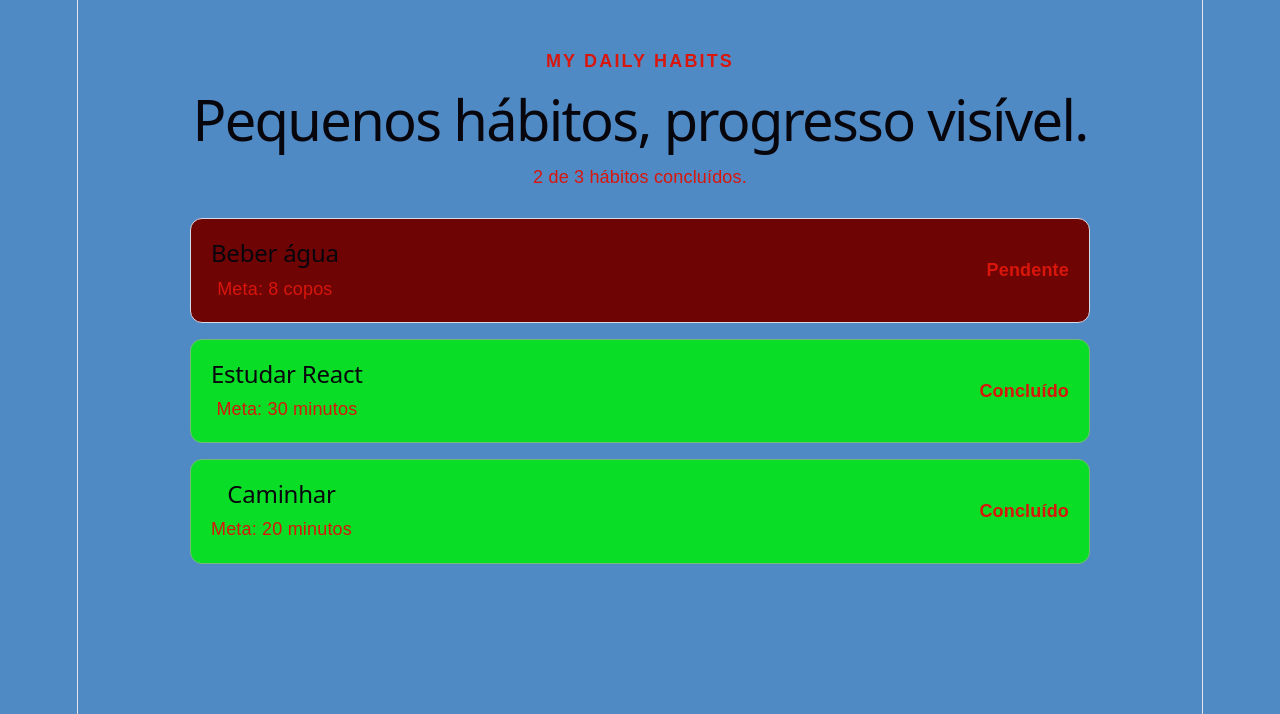
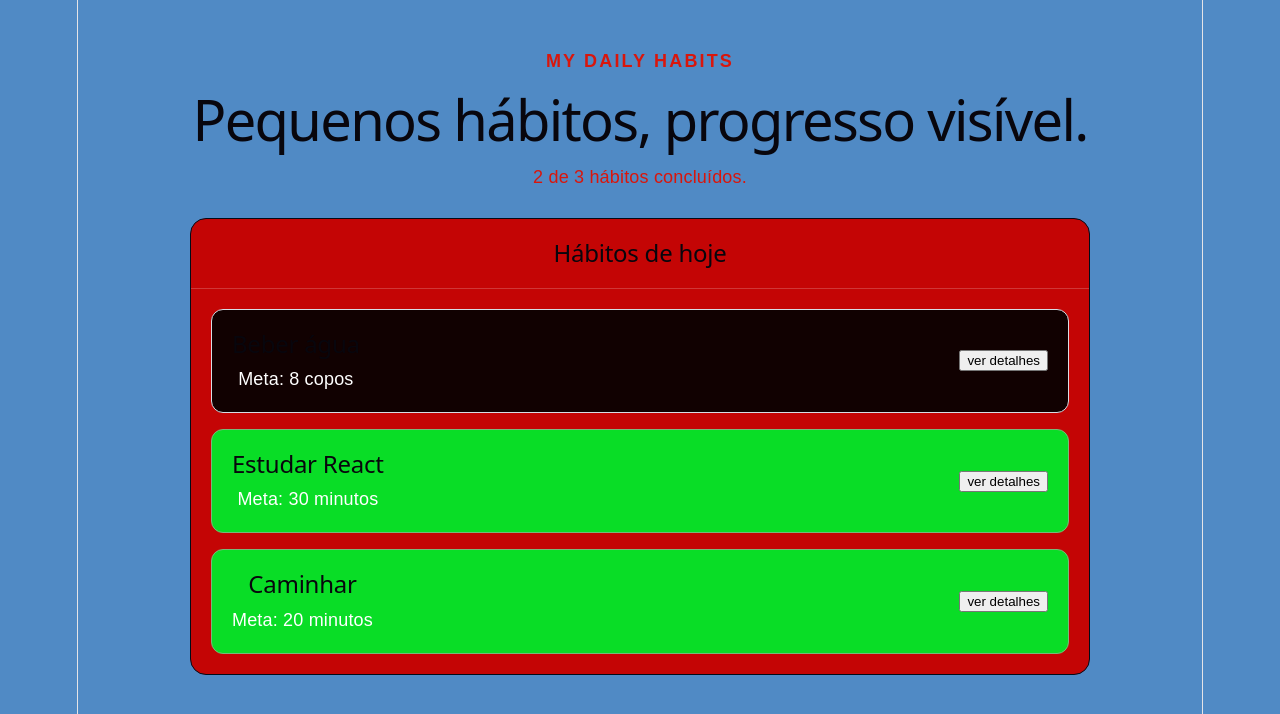
Before and after one commit to gwylhermm/front-end-REACT, a React (Vite) app: page / in a window 1280 px wide. Shown: the top 714 px of the page. Built offline with nearby package versions, Linux system fonts and the light colour scheme.

Commit message:
atualizações aula 3

```diff
--- a/src/App.css
+++ b/src/App.css
@@ -46,7 +46,7 @@ body {
   padding: 20px;
   border: 1px solid #d7dde5;
   border-radius: 12px;
-  background: #6e0404;
+  background: #110101;
 }
 
 .habit-card.is-complete {
@@ -57,3 +57,24 @@ body {
 .habit-status {
   font-weight: 700;
 }
+
+.panel {
+  overflow: hidden;
+  border: 1px solid #020b18;
+  border-radius: 16px;
+  background: #c40505;
+  color: #ffffff;
+}
+
+.panel-header,
+.panel-content {
+  padding: 20px;
+}
+
+.panel-header {
+  border-bottom: 1px solid rgba(255, 255, 255, 0.2);
+}
+
+.panel-header h2 {
+  margin: 0;
+}
--- a/src/App.jsx
+++ b/src/App.jsx
@@ -1,12 +1,20 @@
 import "./App.css";
-import HabitCard from "./components/HabitCard";
 import HabitList from "./components/HabitList";
+import Panel from "./components/Panel";
 import { initialHabits } from "./data/habits";
 
 export default function App() {
   const completedCount = initialHabits.filter(
     (habit) => habit.completed,
   ).length;
+
+  function handleShowDetails(habitId) {
+    const habit = initialHabits.find((item) => item.id === habitId);
+
+    if (habit) {
+      window.alert(`${habit.title} — Meta: ${habit.goal}`);
+    }
+  }
 
   return (
     <main className="app">
@@ -18,7 +26,12 @@ export default function App() {
         </p>
       </header>
 
-      <HabitList habits={initialHabits} />
+      <Panel title="Hábitos de hoje">
+        <HabitList
+          habits={initialHabits}
+          onShowDetails={handleShowDetails}
+        />
+      </Panel>
     </main>
   );
 }
--- a/src/components/HabitCard.jsx
+++ b/src/components/HabitCard.jsx
@@ -1,4 +1,10 @@
-export default function HabitCard({ title, goal, completed }) {
+export default function HabitCard({
+  id,
+  title,
+  goal,
+  completed,
+  onShowDetails,
+}) {
   return (
     <article className={`habit-card ${completed ? "is-complete" : ""}`}>
       <div>
@@ -6,9 +12,9 @@ export default function HabitCard({ title, goal, completed }) {
         <p>Meta: {goal}</p>
       </div>
 
-      <span className="habit-status">
-        {completed ? "Concluído" : "Pendente"}
-      </span>
+      <button type="button" onClick={() => onShowDetails(id)}>
+        ver detalhes
+      </button>
     </article>
   );
 }
--- a/src/components/HabitList.jsx
+++ b/src/components/HabitList.jsx
@@ -1,8 +1,8 @@
 import HabitCard from "./HabitCard";
 
-export default function HabitList({ habits}) {
+export default function HabitList({ habits, onShowDetails }) {
   if (habits.length === 0) {
-        return <p>Nenhum hábito cadastrado.</p>
+    return <p>Nenhum hábito cadastrado.</p>;
   }
 
   return (
@@ -10,11 +10,10 @@ export default function HabitList({ habits}) {
       {habits.map((habit) => (
         <HabitCard
           key={habit.id}
-                  title={habit.title}
-                  goal={habit.goal}
-                  completed={habit.completed}
+          {...habit}
+          onShowDetails={onShowDetails}
         />
       ))}
     </section>
-    )
+  );
 }
--- /dev/null
+++ b/src/components/Panel.jsx
@@ -0,0 +1,11 @@
+export default function Panel({ title, children }) {
+  return (
+    <section className="panel">
+      <header className="panel-header">
+        <h2>{title}</h2>
+      </header>
+
+      <div className="panel-content">{children}</div>
+    </section>
+  );
+}
```
Also changed, not shown: src/data/habits.js (indentation only). Lines whose indentation alone changed are shown as unchanged.
